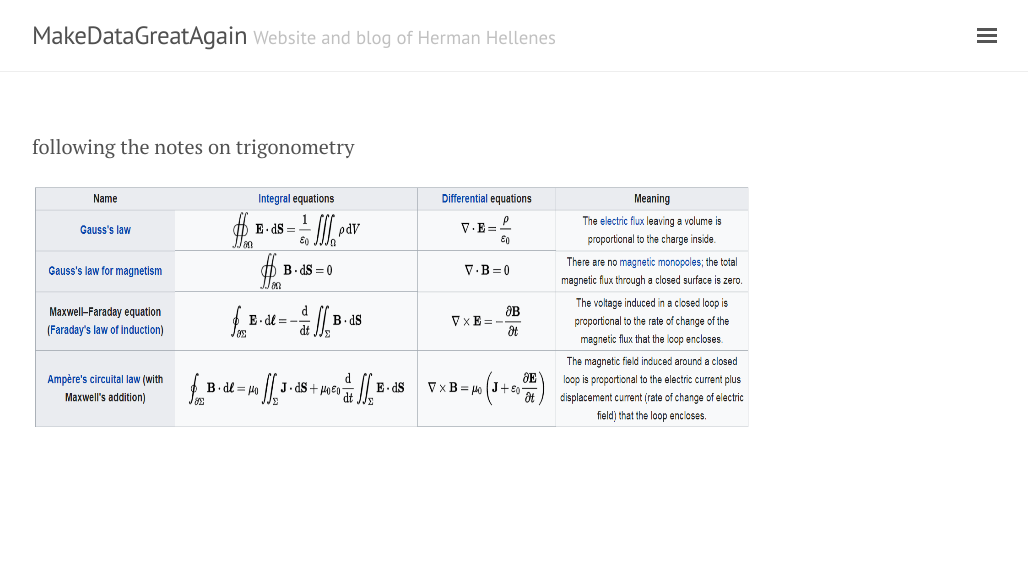
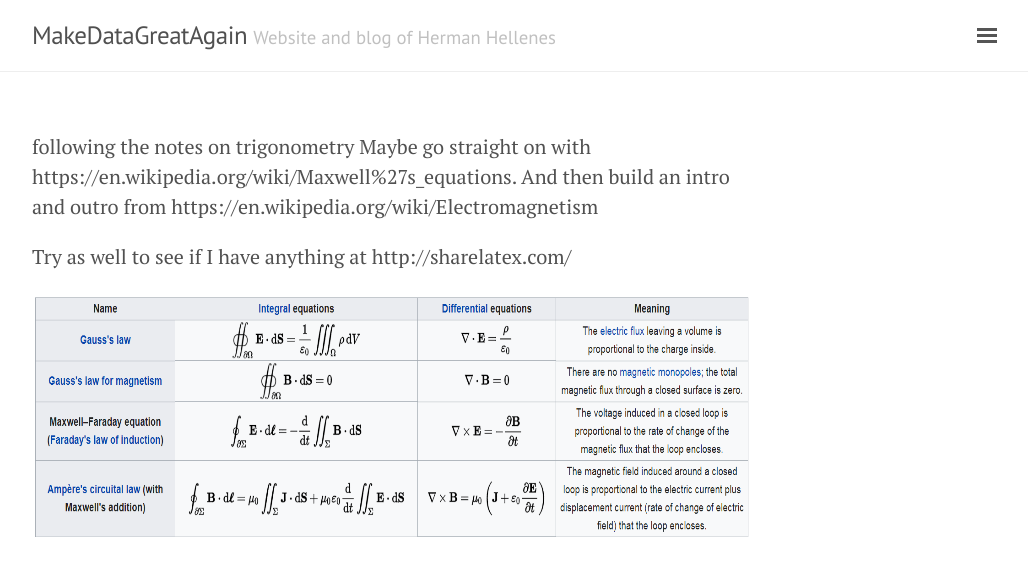
Before and after one commit to herman-hellenes/herman-hellenes.github.io, a Jekyll site: the page built from undone_posts/notes on electromagnetism.md, in a window 1280 px wide. Shown: the top 576 px of the page, without its empty margins (248-1276 px from the left). Built offline with Jekyll 4.4.1, drawn with Linux system fonts in a browser that asks for light colours; nearby versions of some CDN libraries; our own code applies the rules of GitHub Pages for plain Markdown files.

Commit message:
Update notes on electromagnetism.md

```diff
--- a/undone_posts/notes on electromagnetism.md
+++ b/undone_posts/notes on electromagnetism.md
@@ -1,4 +1,7 @@
 following the notes on trigonometry
+Maybe go straight on with https://en.wikipedia.org/wiki/Maxwell%27s_equations. And then build an intro and outro from https://en.wikipedia.org/wiki/Electromagnetism
+
+Try as well to see if I have anything at http://sharelatex.com/
 
 
 
```
